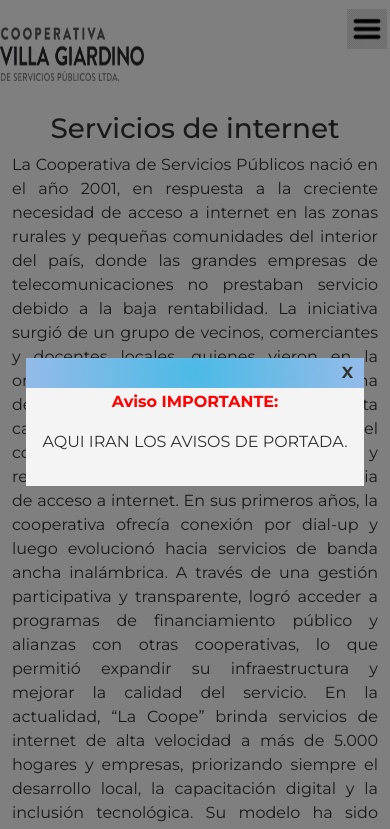
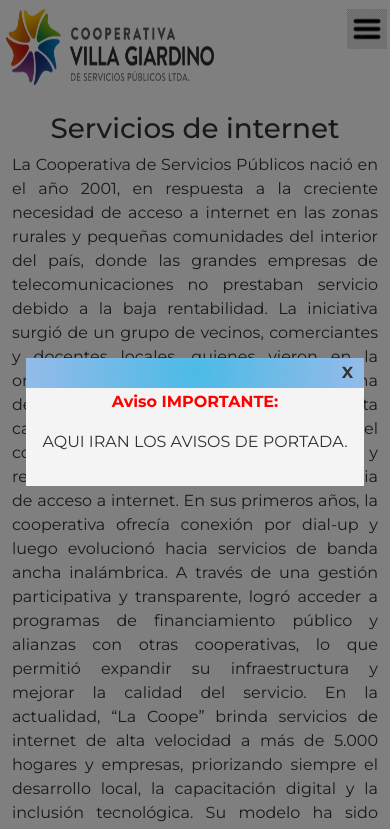
Before and after one commit to CristianHGonz/SegundaEntragaJs, a plain HTML site: page index.html in a window 390 px wide. Shown: the top 829 px of the page. Drawn offline with nearby package versions, Linux system fonts and the light colour scheme.

Commit message:
se arreglo un error en responsive sm

```diff
--- a/scss/utilities/_mediaquery.scss
+++ b/scss/utilities/_mediaquery.scss
@@ -676,7 +676,7 @@
 @media (max-width: 450px) {
   .logo .logo-img {
     width: 13rem !important;
-    margin-left: -4rem !important;
+    //margin-left: -4rem !important;
   }
 }
 .si,
```
Also changed, not shown: css/style.css, 1 other file.
